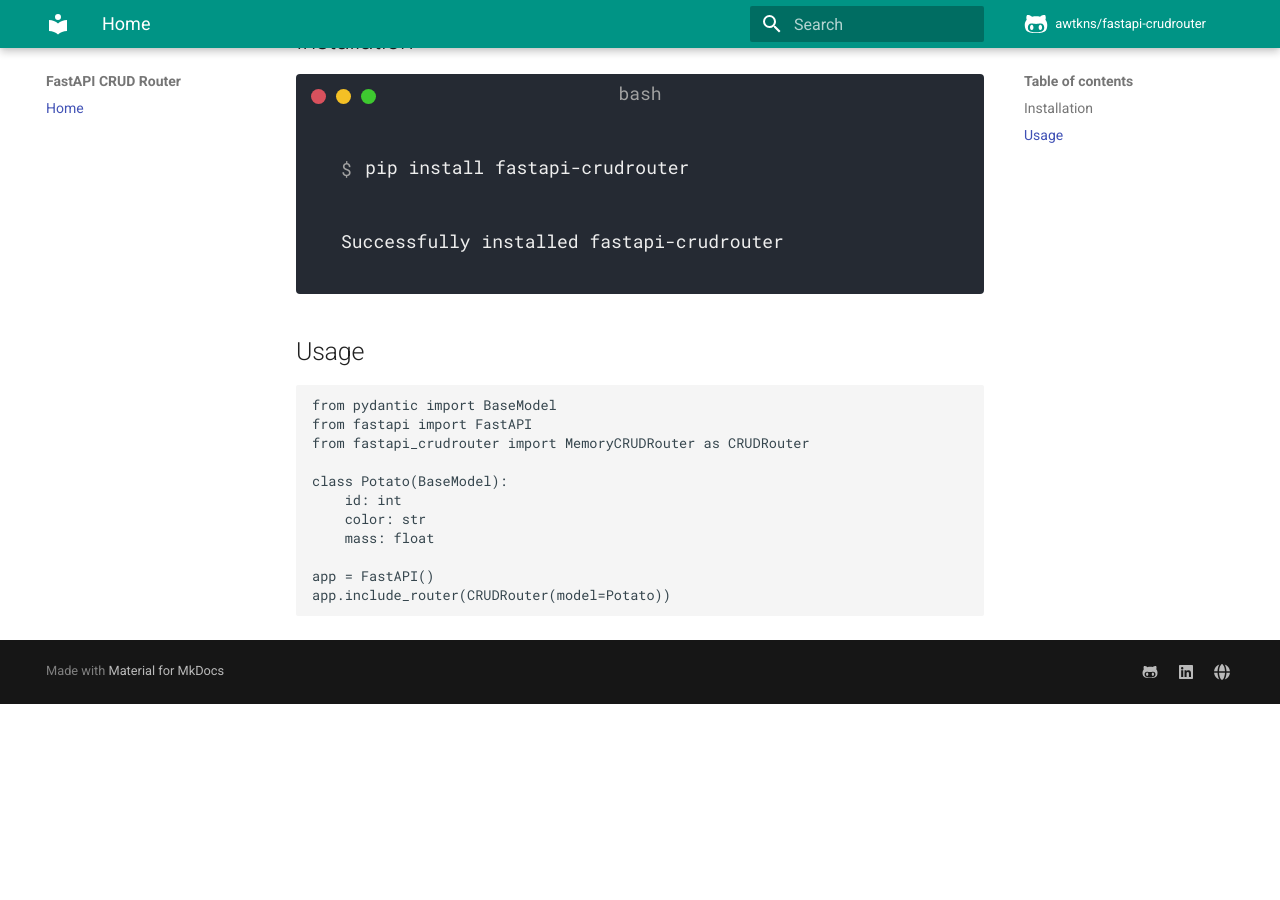
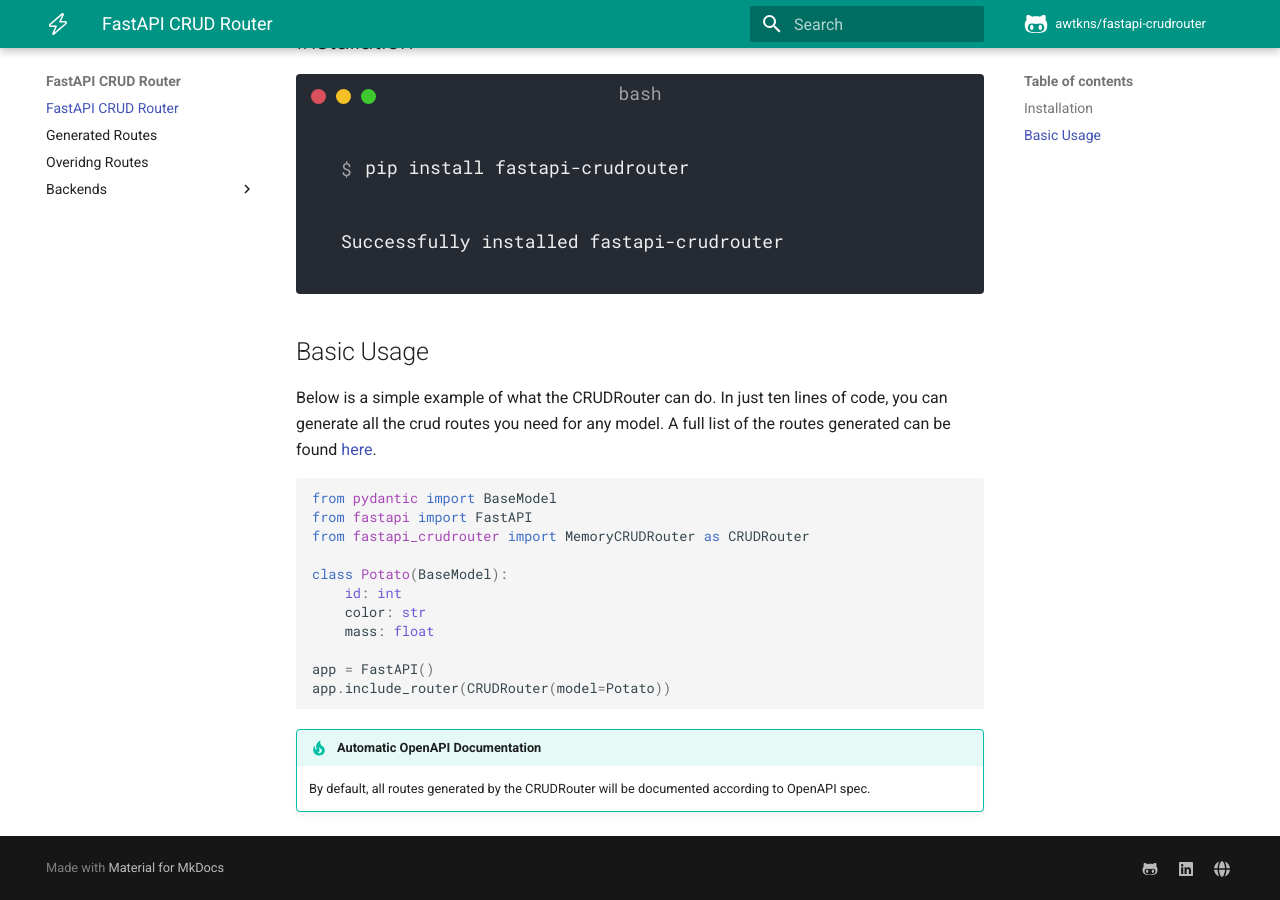
Before and after one commit to awtkns/fastapi-crudrouter, an MkDocs documentation site: the page built from docs/index.md, in a window 1280 px wide and 900 px high, scrolled down 589 px. Built offline with MkDocs 1.6.1 and Material for MkDocs 9.7.7, drawn with Linux system fonts in a browser that asks for light colours; comment, search, counter and statistics services are not loaded; before the commit the page ends 1293 px from its top, so only the background shows below that; some of the changed text lies outside the part shown.

````diff
--- a/docs/index.md
+++ b/docs/index.md
@@ -21,7 +21,10 @@
 </div>
 
 
-## Usage
+## Basic Usage
+Below is a simple example of what the CRUDRouter can do. In just ten lines of code, you can generate all
+the crud routes you need for any model.  A full list of the routes generated can be found [here](./routing).
+
 ```python
 from pydantic import BaseModel
 from fastapi import FastAPI
@@ -35,3 +38,6 @@ class Potato(BaseModel):
 app = FastAPI()
 app.include_router(CRUDRouter(model=Potato))
 ```
+
+!!! tip "Automatic OpenAPI Documentation"
+    By default, all routes generated by the CRUDRouter will be documented according to OpenAPI spec.
--- a/mkdocs.yml
+++ b/mkdocs.yml
@@ -1,7 +1,7 @@
 site_name: FastAPI CRUD Router
 repo_url: https://github.com/awtkns/fastapi-crudrouter
 repo_name: awtkns/fastapi-crudrouter
-
+edit_uri: ''
 
 theme:
   name: material
@@ -11,10 +11,24 @@ theme:
       accent: amber
   icon:
     repo: fontawesome/brands/github-alt
+    logo: octicons/zap-24
+  favicon: assets/zap.svg
   language: en
+
+# Nav
+nav:
+- FastAPI CRUD Router: index.md
+- Generated Routes: routing.md
+- Overidng Routes: overrides.md
+- Backends:
+    - SQLAlchemy: backends/sqlalchemy.md
+    - In Memory: backends/memory.md
 
 markdown_extensions:
   - extra
+  - admonition
+  - codehilite
+
 extra:
   social:
   - icon: fontawesome/brands/github-alt
````
Also changed, not shown: docs/backends/memory.md (added, +13 -0 lines), docs/backends/sqlalchemy.md (added, +48 -0 lines), docs/overrides.md (added, +17 -0 lines), docs/routing.md (added, +12 -0 lines), docs/assets/zap.svg (added), 2 other files.
